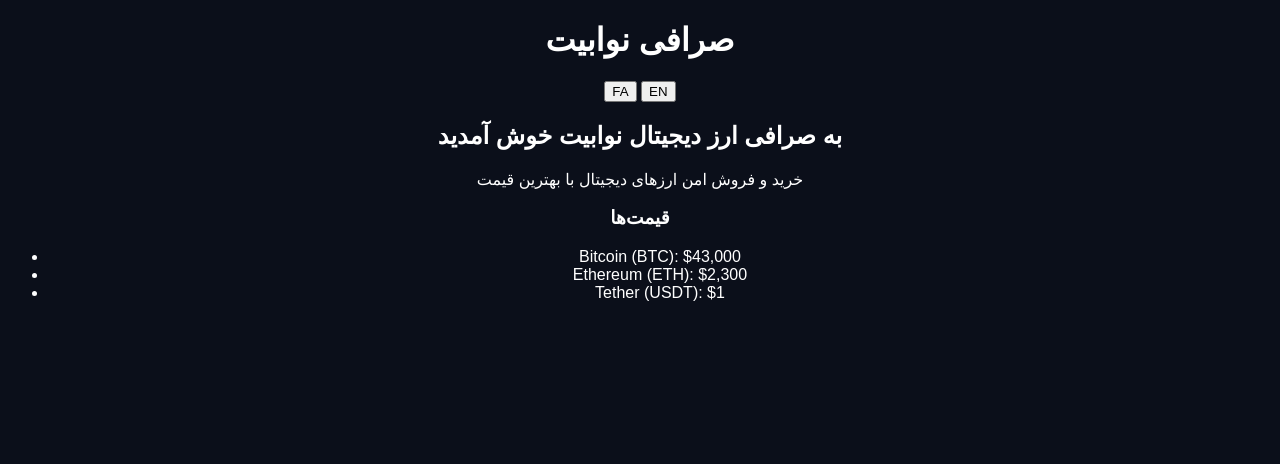
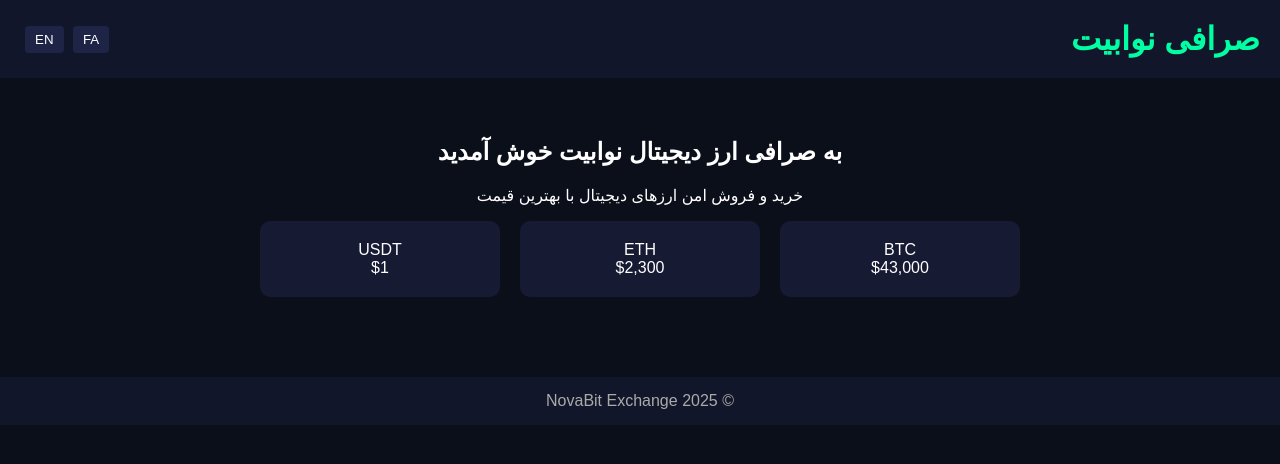
Before and after one commit to rahmat-9204/novabit.github.io, a plain HTML site: page index.html in a window 1280 px wide. Drawn offline with Linux system fonts and the light colour scheme.

Commit message:
Update index.html

```diff
--- a/index.html
+++ b/index.html
@@ -3,41 +3,47 @@
 <head>
   <meta charset="UTF-8">
   <title>NovaBit Exchange</title>
+  <link rel="stylesheet" href="style.css">
 </head>
-<body style="background:#0b0f1a;color:white;text-align:center;font-family:sans-serif">
+<body>
 
+<header>
   <h1 id="title">صرافی نوابیت</h1>
-
+  <div class="lang">
     <button onclick="setLang('fa')">FA</button>
     <button onclick="setLang('en')">EN</button>
+  </div>
+</header>
 
+<div class="main">
   <h2 id="welcome">به صرافی ارز دیجیتال نوابیت خوش آمدید</h2>
+  <p id="desc">خرید و فروش امن ارزهای دیجیتال با بهترین قیمت</p>
 
-  <p id="desc">
-    خرید و فروش امن ارزهای دیجیتال با بهترین قیمت
-  </p>
+  <div class="cards">
+    <div class="card">BTC<br>$43,000</div>
+    <div class="card">ETH<br>$2,300</div>
+    <div class="card">USDT<br>$1</div>
+  </div>
+</div>
 
-  <h3 id="prices">قیمت‌ها</h3>
-  <ul>
-    <li>Bitcoin (BTC): $43,000</li>
-    <li>Ethereum (ETH): $2,300</li>
-    <li>Tether (USDT): $1</li>
-  </ul>
+<footer>
+  © 2025 NovaBit Exchange
+</footer>
 
 <script>
 function setLang(lang) {
   if (lang === 'fa') {
     document.documentElement.lang = 'fa';
+    document.body.style.direction = 'rtl';
     title.innerText = 'صرافی نوابیت';
     welcome.innerText = 'به صرافی ارز دیجیتال نوابیت خوش آمدید';
     desc.innerText = 'خرید و فروش امن ارزهای دیجیتال با بهترین قیمت';
-        prices.innerText = 'قیمت‌ها';
   } else {
     document.documentElement.lang = 'en';
+    document.body.style.direction = 'ltr';
     title.innerText = 'NovaBit Exchange';
     welcome.innerText = 'Welcome to NovaBit Crypto Exchange';
     desc.innerText = 'Secure trading of cryptocurrencies at the best prices';
-        prices.innerText = 'Prices';
   }
 }
 </script>
```
Lines whose indentation alone changed are shown as unchanged.
